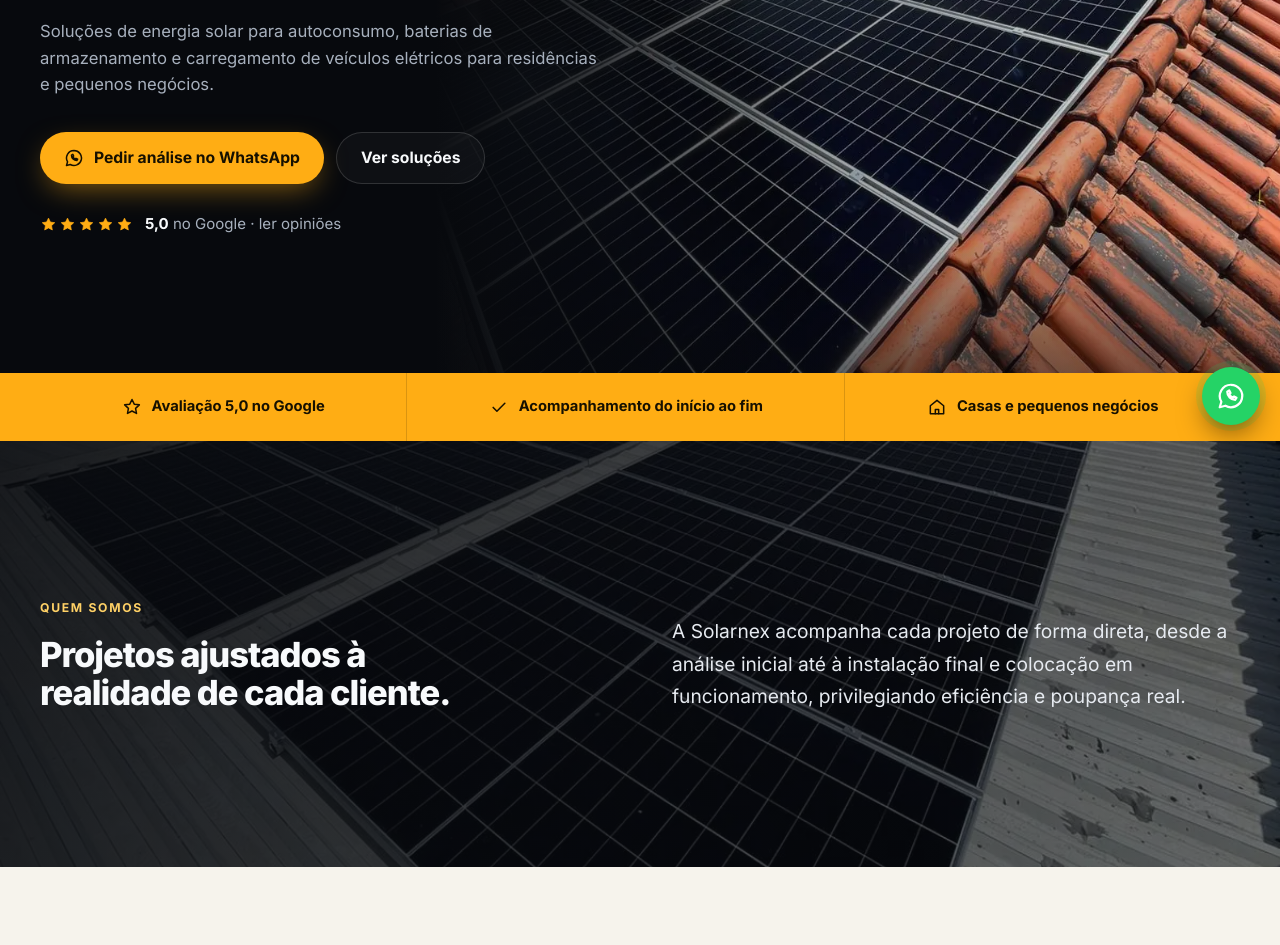
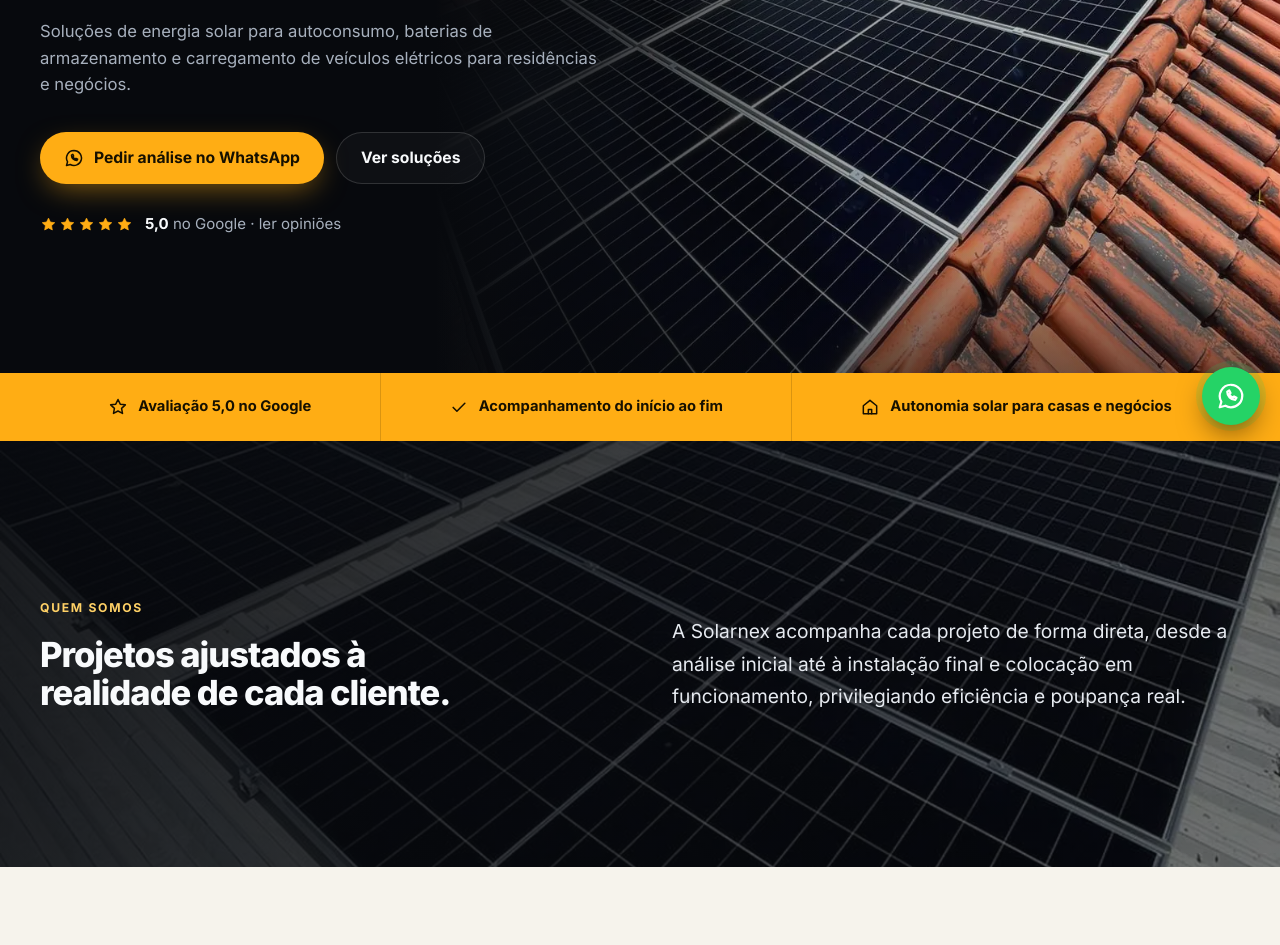
Before and after one commit to brotherson10/powervolt-energy, a plain HTML site: page index.html in a window 1280 px wide. Shown: the part 355-1300 px from the top of the page. Drawn offline with Linux system fonts and the light colour scheme.

Commit message:
Textos do início e da faixa, e foto do Quem somos com foco nos painéis
- Início: "residências e negócios"
- Faixa âmbar: "Autonomia solar para casas e negócios"
- Quem somos: recorte novo da mesma foto, com mais painéis e menos telhado

Co-Authored-By: Claude Opus 5.5 <noreply@anthropic.com>

```diff
--- a/index.html
+++ b/index.html
@@ -145,7 +145,7 @@
           <h1>Autonomia energética com tecnologia, <em>poupança</em> e futuro.</h1>
           <p class="lead">
             Soluções de energia solar para autoconsumo, baterias de armazenamento e carregamento de veículos elétricos
-            para residências e pequenos negócios.
+            para residências e negócios.
           </p>
           <div class="hero-actions">
             <a href="https://wa.me/351930646567?text=Ol%C3%A1!%20Gostaria%20de%20pedir%20uma%20an%C3%A1lise%20para%20energia%20solar." class="btn btn-primary" target="_blank" rel="noopener">
@@ -171,7 +171,7 @@
         <ul class="trust">
           <li><svg class="ico" aria-hidden="true"><use href="#i-star"/></svg>Avaliação 5,0 no Google</li>
           <li><svg class="ico" aria-hidden="true"><use href="#i-check"/></svg>Acompanhamento do início ao fim</li>
-          <li><svg class="ico" aria-hidden="true"><use href="#i-home"/></svg>Casas e pequenos negócios</li>
+          <li><svg class="ico" aria-hidden="true"><use href="#i-home"/></svg>Autonomia solar para casas e negócios</li>
         </ul>
       </div>
     </section>
@@ -179,8 +179,8 @@
     <!-- SOBRE (foto de fundo) -->
     <section class="section bg-photo" id="sobre">
       <picture class="bg-photo-media" aria-hidden="true">
-        <source media="(max-width: 700px)" srcset="assets/img/web/faixa-paineis-720.webp" width="720" height="660">
-        <img src="assets/img/web/faixa-paineis-1200.webp" width="1200" height="675" alt="" loading="lazy">
+        <source media="(max-width: 700px)" srcset="assets/img/web/faixa-paineis-foco-720.webp" width="720" height="660">
+        <img src="assets/img/web/faixa-paineis-foco-1200.webp" width="1200" height="675" alt="" loading="lazy">
       </picture>
       <div class="container split">
         <div class="reveal">
```
Also changed, not shown: assets/img/web/faixa-paineis-720.webp (deleted), assets/img/web/faixa-paineis-foco-1200.webp (added), assets/img/web/faixa-paineis-foco-720.webp (added), 1 other file.
